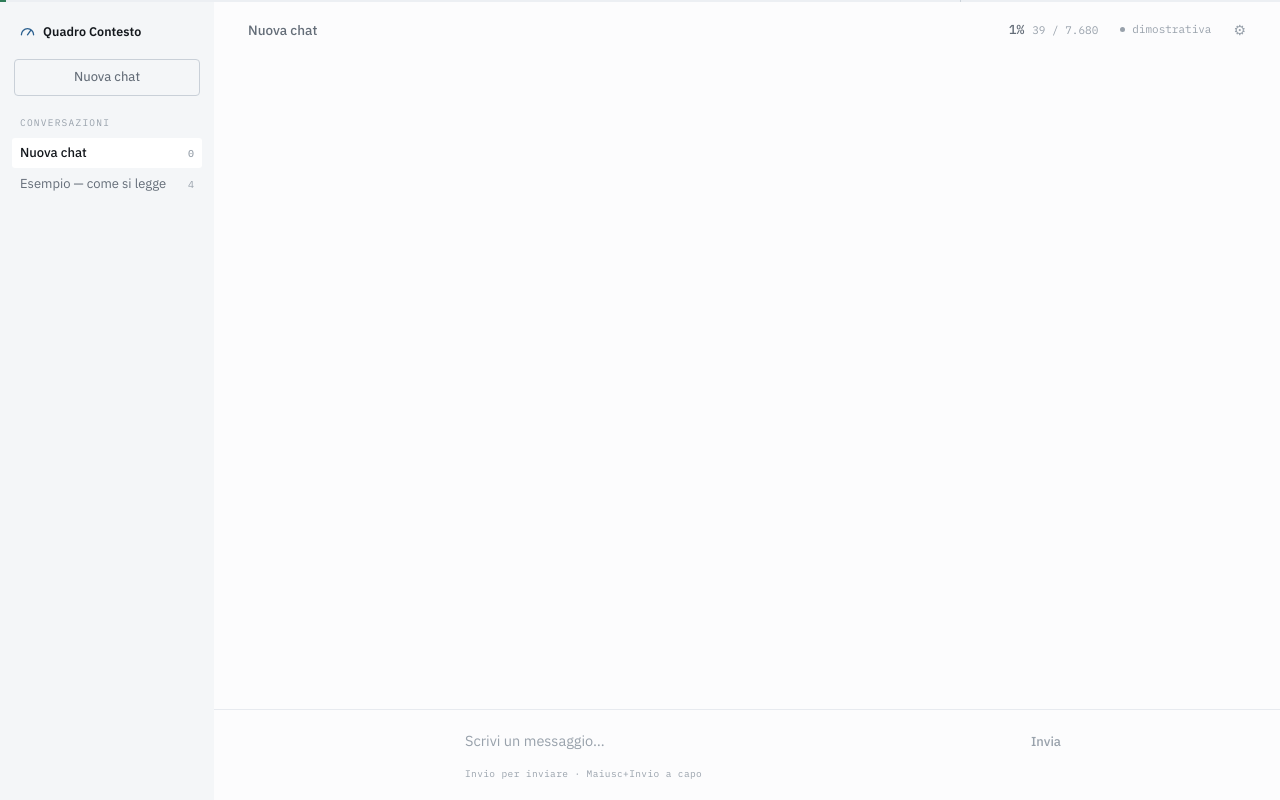
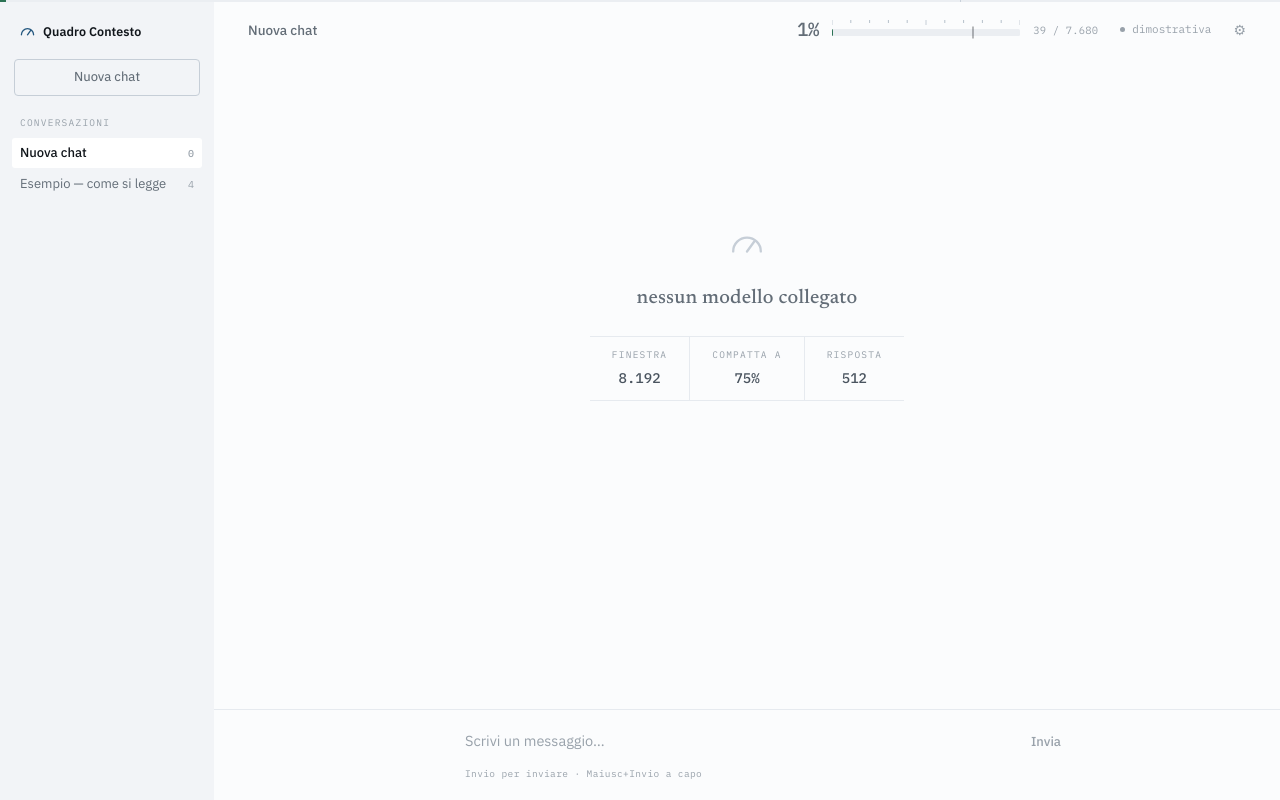
Before and after one commit to tonnooooo/tonno, a plain HTML site: page webui/index.html in a window 1280 px wide. Both pictures are taken after a click on the button "Nuova chat". Drawn offline with Linux system fonts and the light colour scheme.

Commit message:
Quadro Contesto: lo strumento disegnato come uno strumento
La ragione d'essere del prodotto e' la misura, ma la misura non era mai stata
disegnata: era una barra. Ora e' una scala graduata incisa in SVG - undici
tacche, maggiori ogni cinquanta, la soglia di compattazione segnata sul
quadrante - con la percentuale in monospaziato a 19px e la lettura assoluta a
fianco. E' l'unico oggetto disegnato della pagina, e si guadagna il posto.

Altre scelte:
- il riassunto passa al corsivo tondo: e' un inciso nella conversazione, e la
  tipografia ora lo dice invece di lasciarlo indistinto
- il filo del tempo sfuma agli estremi con una maschera invece di terminare
  di netto, e sparisce dove non c'e' nulla da percorrere
- targa iniziale per le chat vuote: modello, finestra, soglia, risposta -
  la pagina si apre dicendo su cosa sta lavorando
- una sola animazione, 260ms, applicata ai soli elementi mai visti prima:
  senza quel filtro ogni token in streaming rianimerebbe l'intera trascrizione
- il turno in corso pulsa sul filo del tempo
- prosa con text-wrap pretty e sillabazione, interlinea 1.66
- neutri e semantici rivisti: contrasti piu' fermi in entrambi i temi

Nessuna libreria, nessun peso aggiunto: la scala e' otto elementi SVG.

Co-Authored-By: Claude Opus 5 <noreply@anthropic.com>
Claude-Session: https://claude.ai/code/session_018KJsshcNm4xup7GtD2ttZq

```diff
--- a/webui/index.html
+++ b/webui/index.html
@@ -6,33 +6,33 @@
 <title>Quadro Contesto</title>
 <link rel="preconnect" href="https://fonts.googleapis.com">
 <link rel="preconnect" href="https://fonts.gstatic.com" crossorigin>
-<link rel="stylesheet" href="https://fonts.googleapis.com/css2?family=IBM+Plex+Mono:wght@400;500&family=IBM+Plex+Sans:wght@400;450;500;600&family=Newsreader:opsz,wght@6..72,380;6..72,500&display=swap">
+<link rel="stylesheet" href="https://fonts.googleapis.com/css2?family=IBM+Plex+Mono:wght@400;500&family=IBM+Plex+Sans:wght@400;450;500;600&family=Newsreader:ital,opsz,wght@0,6..72,380;0,6..72,500;1,6..72,380&display=swap">
 <style>
 :root{
-  --paper:#fcfcfd; --rail:#f4f6f8; --raised:#ffffff; --sunken:#eceff3;
-  --ink:#14181d; --prose:#1c2229; --said:#48525d; --muted:#646d78; --faint:#98a1ab;
-  --line:#e7eaef; --line-strong:#c9d0d8;
-  --accent:#2a5f8f; --solid:#2a5f8f; --on-solid:#ffffff;
-  --ok:#2f7d59; --warn:#9d7318; --crit:#b0413a; --crit-wash:#fbf1f0;
+  --paper:#fbfcfd; --rail:#f2f4f7; --raised:#ffffff; --sunken:#ebeef2;
+  --ink:#11161b; --prose:#1a212a; --said:#4a545f; --muted:#636d77; --faint:#98a1aa;
+  --line:#e6eaef; --line-strong:#c6ced7; --tick:#b6c0ca;
+  --accent:#23577f; --solid:#23577f; --on-solid:#ffffff;
+  --ok:#2c7355; --warn:#966c14; --crit:#a83c34; --crit-wash:#fbf0ef;
   --ui:"IBM Plex Sans",system-ui,-apple-system,Segoe UI,sans-serif;
   --read:"Newsreader",Georgia,"Times New Roman",serif;
   --mono:"IBM Plex Mono",ui-monospace,SFMono-Regular,Menlo,monospace;
 }
 @media (prefers-color-scheme:dark){
   :root:not([data-theme="light"]){
-    --paper:#101317; --rail:#0b0e11; --raised:#171b20; --sunken:#090b0e;
-    --ink:#e5e9ee; --prose:#dde3ea; --said:#a8b2bd; --muted:#8f99a4; --faint:#69727c;
-    --line:#20262d; --line-strong:#333c46;
-    --accent:#86b8e4; --solid:#2d6699; --on-solid:#f3f7fb;
-    --ok:#5cbb90; --warn:#cf9f45; --crit:#df746a; --crit-wash:#221818;
+    --paper:#0f1216; --rail:#0a0d10; --raised:#161a1f; --sunken:#080a0d;
+    --ink:#e8edf3; --prose:#dfe6ee; --said:#aab4bf; --muted:#8d97a2; --faint:#68717b;
+    --line:#1e242a; --line-strong:#323b44; --tick:#3d4753;
+    --accent:#84b7e5; --solid:#2b6396; --on-solid:#f4f8fc;
+    --ok:#52b489; --warn:#c9993f; --crit:#d96b61; --crit-wash:#211716;
   }
 }
 :root[data-theme="dark"]{
-  --paper:#101317; --rail:#0b0e11; --raised:#171b20; --sunken:#090b0e;
-  --ink:#e5e9ee; --prose:#dde3ea; --said:#a8b2bd; --muted:#8f99a4; --faint:#69727c;
-  --line:#20262d; --line-strong:#333c46;
-  --accent:#86b8e4; --solid:#2d6699; --on-solid:#f3f7fb;
-  --ok:#5cbb90; --warn:#cf9f45; --crit:#df746a; --crit-wash:#221818;
+  --paper:#0f1216; --rail:#0a0d10; --raised:#161a1f; --sunken:#080a0d;
+  --ink:#e8edf3; --prose:#dfe6ee; --said:#aab4bf; --muted:#8d97a2; --faint:#68717b;
+  --line:#1e242a; --line-strong:#323b44; --tick:#3d4753;
+  --accent:#84b7e5; --solid:#2b6396; --on-solid:#f4f8fc;
+  --ok:#52b489; --warn:#c9993f; --crit:#d96b61; --crit-wash:#211716;
 }
 
 *{box-sizing:border-box}
@@ -79,10 +79,21 @@ button{cursor:pointer;background:none;border:none;padding:0}
 .head-title{font-size:13.5px;font-weight:500;color:var(--muted);overflow:hidden;
   text-overflow:ellipsis;white-space:nowrap;min-width:0}
 .head-right{margin-left:auto;display:flex;align-items:center;gap:22px;flex:none}
-.read{display:flex;align-items:baseline;gap:8px;font-family:var(--mono);font-size:11px;
-  color:var(--faint);font-variant-numeric:tabular-nums;white-space:nowrap}
-.read b{font-size:13px;font-weight:500;color:var(--muted)}
-.read b.warn{color:var(--warn)} .read b.crit{color:var(--crit)}
+/* strumento: percentuale incisa, scala graduata, lettura assoluta.
+   E' la ragione d'essere del prodotto, quindi e' l'unica cosa disegnata. */
+.instr{display:flex;align-items:center;gap:13px;white-space:nowrap}
+.instr-pct{font-family:var(--mono);font-size:19px;font-weight:500;letter-spacing:-.02em;
+  color:var(--muted);font-variant-numeric:tabular-nums;transition:color .35s ease}
+.instr-pct.warn{color:var(--warn)} .instr-pct.crit{color:var(--crit)}
+.scale{width:188px;height:24px;display:block;flex:none}
+.scale .grad{stroke:var(--tick);stroke-width:1}
+.scale .grad.maj{stroke:var(--line-strong)}
+.scale .bed{fill:var(--sunken)}
+.scale .lvl{fill:var(--ok);transition:width .45s cubic-bezier(.32,.72,0,1),fill .45s ease}
+.scale .lvl.warn{fill:var(--warn)} .scale .lvl.crit{fill:var(--crit)}
+.scale .thr{stroke:var(--ink);stroke-width:1.2;opacity:.5}
+.instr-read{font-family:var(--mono);font-size:10.5px;color:var(--faint);
+  font-variant-numeric:tabular-nums;letter-spacing:.02em}
 .host{display:flex;align-items:center;gap:7px;font-family:var(--mono);font-size:11px;color:var(--faint);
   max-width:220px;overflow:hidden;text-overflow:ellipsis;white-space:nowrap}
 .led{width:5px;height:5px;border-radius:50%;background:var(--faint);flex:none}
@@ -97,7 +108,9 @@ button{cursor:pointer;background:none;border:none;padding:0}
 /* ───────── trascrizione: la linea del tempo e' la spina dorsale ───────── */
 .scroll{flex:1;overflow-y:auto;min-height:0}
 .thread{position:relative;max-width:700px;margin:0 auto;padding:26px 34px 16px 68px}
-.thread::before{content:"";position:absolute;left:40px;top:34px;bottom:24px;width:1px;background:var(--line)}
+.thread::before{content:"";position:absolute;left:40px;top:20px;bottom:14px;width:1px;background:var(--line-strong);
+  -webkit-mask-image:linear-gradient(transparent,#000 26px,#000 calc(100% - 26px),transparent);
+  mask-image:linear-gradient(transparent,#000 26px,#000 calc(100% - 26px),transparent)}
 .thread > *{position:relative;margin-bottom:30px}
 .thread > *:last-child{margin-bottom:0}
 
@@ -109,7 +122,8 @@ button{cursor:pointer;background:none;border:none;padding:0}
 /* le tue parole in lineare, quelle del modello in tondo: chi parla si legge
    dal carattere, quindi le etichette di ruolo non servono */
 .turn.user{font-size:14.5px;color:var(--said);font-weight:450}
-.turn.assistant{font-family:var(--read);font-size:17.5px;line-height:1.62;color:var(--prose)}
+.turn.assistant{font-family:var(--read);font-size:17.5px;line-height:1.66;color:var(--prose);
+  letter-spacing:.002em;text-wrap:pretty;hyphens:auto}
 .turn p{margin:0 0 .62em}
 .turn p:last-child{margin-bottom:0}
 .turn strong{font-weight:500;color:var(--ink)}
@@ -125,6 +139,23 @@ button{cursor:pointer;background:none;border:none;padding:0}
 .caret{display:inline-block;width:2px;height:1em;background:var(--accent);vertical-align:-2px;
   margin-left:1px;animation:blink 1.1s steps(2) infinite}
 @keyframes blink{50%{opacity:0}}
+@keyframes rise{from{opacity:0;transform:translateY(5px)}to{opacity:1;transform:none}}
+.fresh{animation:rise .26s cubic-bezier(.32,.72,0,1) both}
+.turn.live::before{animation:pulse 1.6s ease-in-out infinite}
+@keyframes pulse{0%,100%{opacity:1}50%{opacity:.35}}
+
+/* schermata iniziale: la targa dello strumento */
+.thread.empty{padding-left:34px}
+.thread.empty::before{display:none}
+.plate{display:flex;flex-direction:column;align-items:center;justify-content:center;
+  gap:22px;min-height:min(58vh,460px);text-align:center}
+.plate svg{width:34px;height:34px;color:var(--line-strong)}
+.plate-name{font-family:var(--read);font-size:20px;color:var(--muted);letter-spacing:.01em}
+.plate-specs{display:flex;gap:0;border-top:1px solid var(--line);border-bottom:1px solid var(--line)}
+.plate-specs div{padding:11px 22px;display:flex;flex-direction:column;gap:5px;align-items:center}
+.plate-specs div + div{border-left:1px solid var(--line)}
+.plate-specs b{font-family:var(--mono);font-size:14px;font-weight:500;color:var(--said);
+  font-variant-numeric:tabular-nums}
 
 /* evento di compattazione: un rombo sulla linea e una riga di numeri */
 .mark-ev::before{content:"";position:absolute;left:-30.5px;top:.35em;width:6px;height:6px;
@@ -132,7 +163,8 @@ button{cursor:pointer;background:none;border:none;padding:0}
 .ev{font-family:var(--mono);font-size:10px;color:var(--faint);letter-spacing:.04em;
   font-variant-numeric:tabular-nums;margin-bottom:10px!important}
 .ev b{color:var(--muted);font-weight:500}
-.memo{color:var(--muted);font-size:14px;line-height:1.58;padding-left:1px}
+.memo{font-family:var(--read);font-style:italic;color:var(--muted);font-size:15.5px;
+  line-height:1.6;padding-left:1px;text-wrap:pretty}
 .memo .tag{display:block;margin-bottom:6px;color:var(--accent)}
 .memo p{margin:0 0 .5em}
 
@@ -218,7 +250,16 @@ button{cursor:pointer;background:none;border:none;padding:0}
     <header class="head">
       <span class="head-title" id="headTitle"></span>
       <div class="head-right">
-        <div class="read" id="read"></div>
+        <div class="instr">
+          <span class="instr-pct" id="iPct">0%</span>
+          <svg class="scale" viewBox="0 0 188 24" aria-hidden="true">
+            <g transform="translate(0,2)"><line class="grad maj" x1="0.0" y1="0" x2="0.0" y2="5"/><line class="grad" x1="18.8" y1="0" x2="18.8" y2="3"/><line class="grad" x1="37.6" y1="0" x2="37.6" y2="3"/><line class="grad" x1="56.4" y1="0" x2="56.4" y2="3"/><line class="grad" x1="75.2" y1="0" x2="75.2" y2="3"/><line class="grad maj" x1="94.0" y1="0" x2="94.0" y2="5"/><line class="grad" x1="112.8" y1="0" x2="112.8" y2="3"/><line class="grad" x1="131.6" y1="0" x2="131.6" y2="3"/><line class="grad" x1="150.4" y1="0" x2="150.4" y2="3"/><line class="grad" x1="169.2" y1="0" x2="169.2" y2="3"/><line class="grad maj" x1="188.0" y1="0" x2="188.0" y2="5"/></g>
+            <rect class="bed" x="0" y="11" width="188" height="7" rx="1.5"/>
+            <rect class="lvl" id="iLvl" x="0" y="11" width="0" height="7" rx="1.5"/>
+            <line class="thr" x1="141" y1="8.5" x2="141" y2="20.5"/>
+          </svg>
+          <span class="instr-read" id="iRead"></span>
+        </div>
         <div class="host" id="host"></div>
         <button class="gear" id="openSettings" aria-label="Impostazioni" title="Impostazioni">⚙</button>
       </div>
@@ -312,7 +353,12 @@ const uid = () => Math.random().toString(36).slice(2,10);
 const esc = s => String(s).replace(/[&<>"]/g, c => ({"&":"&amp;","<":"&lt;",">":"&gt;",'"':"&quot;"}[c]));
 const num = n => Number(n||0).toLocaleString("it");
 
-function store(){ try{ localStorage.setItem(LS, JSON.stringify({S,convs,activeId})); }catch(e){} }
+function store(){
+  try{
+    const puliti = convs.map(c => { const {_visti, ...resto} = c; return resto; });
+    localStorage.setItem(LS, JSON.stringify({S, convs:puliti, activeId}));
+  }catch(e){}
+}
 function load(){
   try{
     const d = JSON.parse(localStorage.getItem(LS)||"null"); if(!d) return false;
@@ -538,7 +584,12 @@ function render(){
 
   const usati = c ? ctxTokens(c) : 0, budget = Math.max(1, S.ctx - S.out), q = Math.min(1, usati/budget);
   const liv = q >= 0.9 ? "crit" : q >= TRIGGER ? "warn" : "";
-  $("read").innerHTML = `<b class="${liv}">${Math.round(q*100)}%</b><span>${num(usati)} / ${num(budget)}</span>`;
+  $("iPct").textContent = Math.round(q*100) + "%";
+  $("iPct").className = "instr-pct" + (liv ? " "+liv : "");
+  const lvl = $("iLvl");
+  lvl.setAttribute("width", (q*188).toFixed(1));
+  lvl.setAttribute("class", "lvl" + (liv ? " "+liv : ""));
+  $("iRead").textContent = num(usati) + " / " + num(budget);
   const f = $("gFill");
   f.style.width = (q*100).toFixed(1)+"%";
   f.className = liv;
@@ -552,6 +603,21 @@ function render(){
 
   const th = $("thread");
   if(!c){ th.innerHTML = ""; return; }
+  th.classList.toggle("empty", !c.messages.length);
+  if(!c.messages.length){
+    th.innerHTML = `<div class="plate">
+      <svg viewBox="0 0 16 16" fill="none" aria-hidden="true">
+        <path d="M1.5 11.5 A6.5 6.5 0 0 1 14.5 11.5" stroke="currentColor" stroke-width="1.1" stroke-linecap="round"/>
+        <line x1="8" y1="11.5" x2="11.6" y2="6.6" stroke="currentColor" stroke-width="1.1" stroke-linecap="round"/>
+      </svg>
+      <div class="plate-name">${esc((probed && probed.model) || S.model || "nessun modello collegato")}</div>
+      <div class="plate-specs">
+        <div><span class="tag">Finestra</span><b>${num(S.ctx)}</b></div>
+        <div><span class="tag">Compatta a</span><b>${Math.round(TRIGGER*100)}%</b></div>
+        <div><span class="tag">Risposta</span><b>${num(S.out)}</b></div>
+      </div></div>`;
+    return;
+  }
   th.innerHTML = c.messages.filter(m=>!m.archived).map(m => {
     if(m.role === "error") return `<div class="fail">
         <div class="fail-t">Il server ha rifiutato la richiesta</div>
@@ -563,9 +629,16 @@ function render(){
       return `<div class="ev mark-ev">contesto compattato · <b>${k.absorbed||0}</b> messaggi assorbiti · <b>${num(k.before)}</b> → <b>${num(k.after)}</b> token</div>
         <div class="memo"><span class="tag">Memoria conservata</span>${md(m.content)}</div>`;
     }
-    return `<article class="turn ${m.role}" data-id="${m.id}">${md(m.content)}${m.streaming?'<span class="caret"></span>':""}
+    return `<article class="turn ${m.role}${m.streaming?" live":""}" data-id="${m.id}">${md(m.content)}${m.streaming?'<span class="caret"></span>':""}
       <div class="meta"><span>${tok(m.content)} token</span><button data-copy="${m.id}">copia</button></div></article>`;
   }).join("");
+
+  // Solo gli elementi mai visti prima entrano in scena: senza questo, ogni
+  // ridisegno rianimerebbe l'intera trascrizione a ogni token in streaming.
+  const visti = c._visti || (c._visti = new Set());
+  th.querySelectorAll("[data-id]").forEach(el => {
+    if(!visti.has(el.dataset.id)){ visti.add(el.dataset.id); el.classList.add("fresh"); }
+  });
 
   th.querySelectorAll("[data-copy]").forEach(b => b.onclick = e => {
     e.stopPropagation();
```
